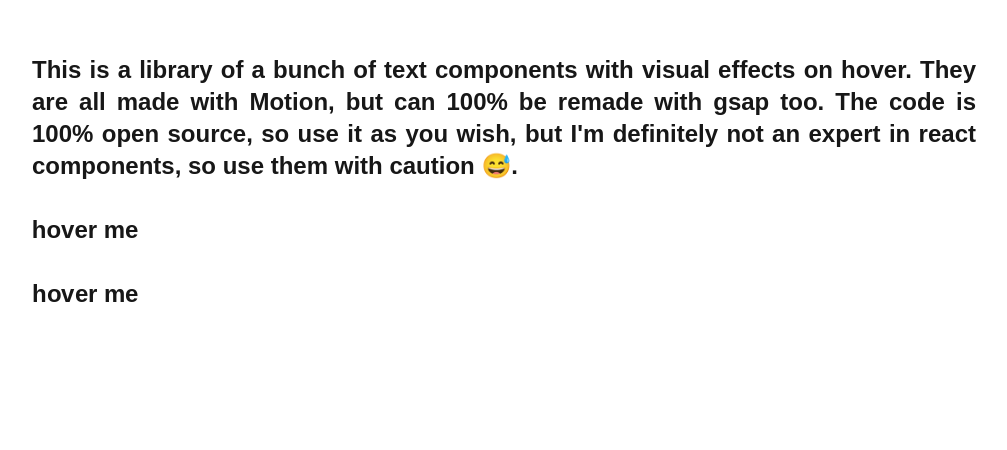
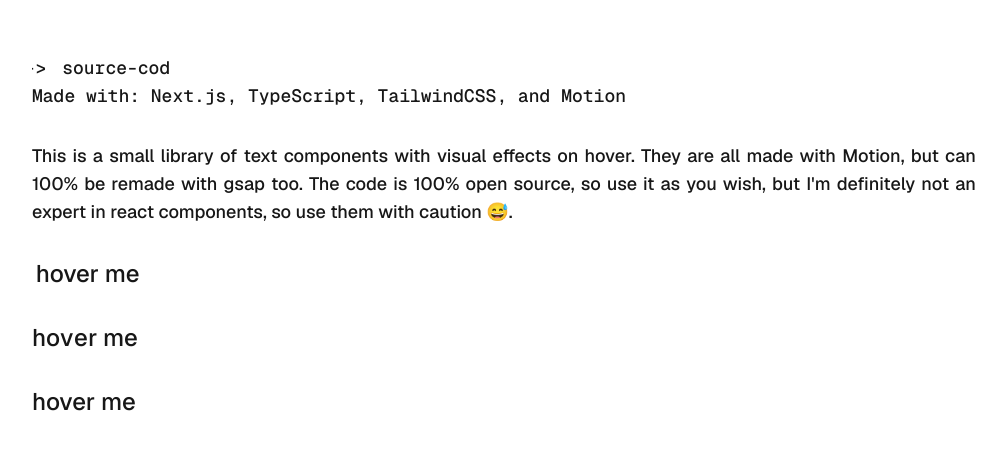
Before and after one commit to Chipcord/hover-me-text, a Next.js app: page / in a window 1280 px wide. Shown: the part 186-636 px from the top of the page, without its empty margins (136-1143 px from the left). Built offline with nearby package versions, Linux system fonts and the light colour scheme.

Commit message:
TextSquish Component

```diff
--- a/app/components/TextCarousel.tsx
+++ b/app/components/TextCarousel.tsx
@@ -58,7 +58,7 @@ export function TextCarousel({ text }: { text: string }) {
 
   return (
     <span
-      className="relative inline-block overflow-hidden align-bottom"
+      className="relative inline-block overflow-hidden align-bottom cursor-pointer"
       style={{ width: textWidth || "auto" }}
       onMouseEnter={handleMouseEnter}
       onMouseLeave={handleMouseLeave}
--- a/app/components/TextSplit.tsx
+++ b/app/components/TextSplit.tsx
@@ -64,7 +64,7 @@ export function TextSplit({ text, className = "" }: TextSplitProps) {
   return (
     <span className="relative inline-block overflow-hidden">
       <motion.span
-        className={`relative inline-block ${className}`}
+        className={`relative inline-block ${className} cursor-pointer`}
         variants={parent}
         initial="initial"
         animate={hovered ? "hover" : "initial"}
--- /dev/null
+++ b/app/components/TextSquish.tsx
@@ -0,0 +1,33 @@
+"use client";
+import { motion, useAnimation } from "framer-motion";
+
+interface TextSquishProps {
+  text: string;
+}
+
+export const TextSquish: React.FC<TextSquishProps> = ({ text }) => {
+  const controls = useAnimation();
+
+  const squish = () => {
+    controls.start({
+      scaleY: [1, 0, 1],
+      transition: { duration: 0.4, ease: "easeInOut" },
+    });
+  };
+
+  return (
+    <motion.div
+      className="inline-block cursor-pointer overflow-hidden w-max"
+      onHoverStart={squish}
+      onHoverEnd={squish}
+    >
+      <motion.span
+        className="inline-block"
+        animate={controls}
+        initial={{ scaleY: 1 }}
+      >
+        {text}
+      </motion.span>
+    </motion.div>
+  );
+};
--- a/app/layout.tsx
+++ b/app/layout.tsx
@@ -25,7 +25,7 @@ export default function RootLayout({
   return (
     <html lang="en">
       <body
-        className={`${geistSans.variable} ${geistMono.variable} font-sans font-semibold text-2xl antialiased`}
+        className={`${geistSans.variable} ${geistMono.variable} font-medium text-2xl antialiased`}
       >
         {children}
       </body>
--- a/app/page.tsx
+++ b/app/page.tsx
@@ -1,18 +1,29 @@
+import Link from "next/link";
 import { TextCarousel } from "./components/TextCarousel";
 import { TextSplit } from "./components/TextSplit";
+import { TextSquish } from "./components/TextSquish";
 
 export default function Home() {
   return (
-    <main className="min-h-screen max-w-5xl p-10 flex flex-col gap-8 lg:py-[30vh] mx-auto cursor-default">
-      <p className="text-justify">
-        This is a library of a bunch of text components with visual effects on
-        hover. They are all made with Motion, but can 100% be remade with gsap
-        too. The code is 100% open source, so use it as you wish, but I&apos;m
-        definitely not an expert in react components, so use them with caution
-        😅.
+    <main className="min-h-screen max-w-5xl p-10 flex flex-col gap-8 lg:py-[30vh] mx-auto font-sans">
+      <ul className="font-mono text-lg">
+        <li>
+          <Link href={"https://github.com/Chipcord/hover-me-text"}>
+            <TextCarousel text="source-code -&gt;" />
+          </Link>
+        </li>
+        <li>Made with: Next.js, TypeScript, TailwindCSS, and Motion</li>
+      </ul>
+      <p className="text-justify text-lg">
+        This is a small library of text components with visual effects on hover.
+        They are all made with Motion, but can 100% be remade with gsap too. The
+        code is 100% open source, so use it as you wish, but I&apos;m definitely
+        not an expert in react components, so use them with caution 😅.
       </p>
+
       <TextCarousel text="hover me" />
       <TextSplit text="hover me" />
+      <TextSquish text="hover me" />
     </main>
   );
 }
```
